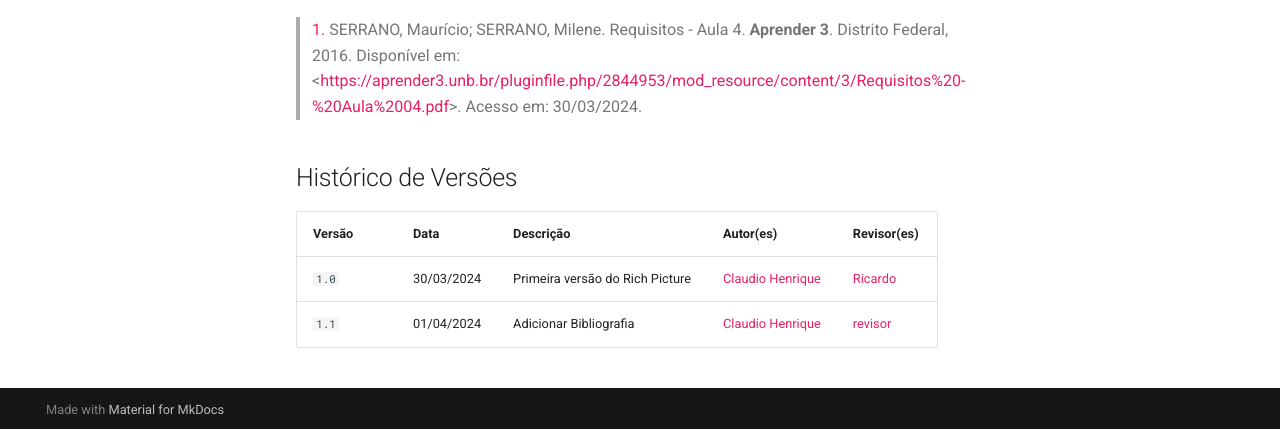
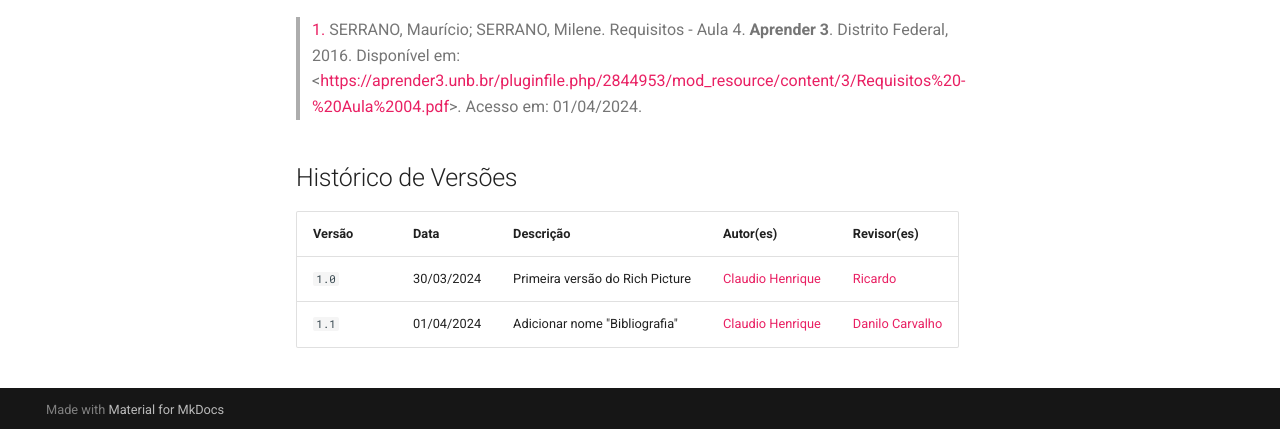
Before and after one commit to Requisitos-de-Software/2024.1-Serasa, an MkDocs documentation site: the page built from docs/pre-rastreabilidade/richpicture.md, in a window 1280 px wide and 900 px high, scrolled down 1742 px. Shown: the part 468-897 px from the top of the window. Built offline with MkDocs 1.6.1 and Material for MkDocs 9.7.7, drawn with Linux system fonts in a browser that asks for light colours; comment, search, counter and statistics services are not loaded.

Commit message:
fix datas

```diff
--- a/docs/pre-rastreabilidade/richpicture.md
+++ b/docs/pre-rastreabilidade/richpicture.md
@@ -20,11 +20,11 @@ O Rich Picture é uma forma visual e informal para expressar ideias e analisar p
 
 ## Bibliografia
 
-> <a id="ref1" href="#rp1">1.</a> SERRANO, Maurício; SERRANO, Milene. Requisitos - Aula 4. **Aprender 3**. Distrito Federal, 2016. Disponível em: <<https://aprender3.unb.br/pluginfile.php/2844953/mod_resource/content/3/Requisitos%20-%20Aula%2004.pdf>>. Acesso em: 30/03/2024.
+> <a id="ref1" href="#rp1">1.</a> SERRANO, Maurício; SERRANO, Milene. Requisitos - Aula 4. **Aprender 3**. Distrito Federal, 2016. Disponível em: <<https://aprender3.unb.br/pluginfile.php/2844953/mod_resource/content/3/Requisitos%20-%20Aula%2004.pdf>>. Acesso em: 01/04/2024.
 
 ## Histórico de Versões
 
 Versão  | Data | Descrição | Autor(es) | Revisor(es)
 -------- | ------ | ------ | ---------- | ----------
 `1.0` | 30/03/2024 | Primeira versão do Rich Picture  | [Claudio Henrique](https://github.com/claudiohsc) | [Ricardo](https://www.github.com/avmricardo)
-`1.1` | 01/04/2024 | Adicionar Bibliografia  | [Claudio Henrique](https://github.com/claudiohsc) | [revisor](https://github.com/)
+`1.1` | 01/04/2024 | Adicionar nome "Bibliografia"  | [Claudio Henrique](https://github.com/claudiohsc) | [Danilo Carvalho](https://github.com/Danilo-Carvalho-Antunes)
```
